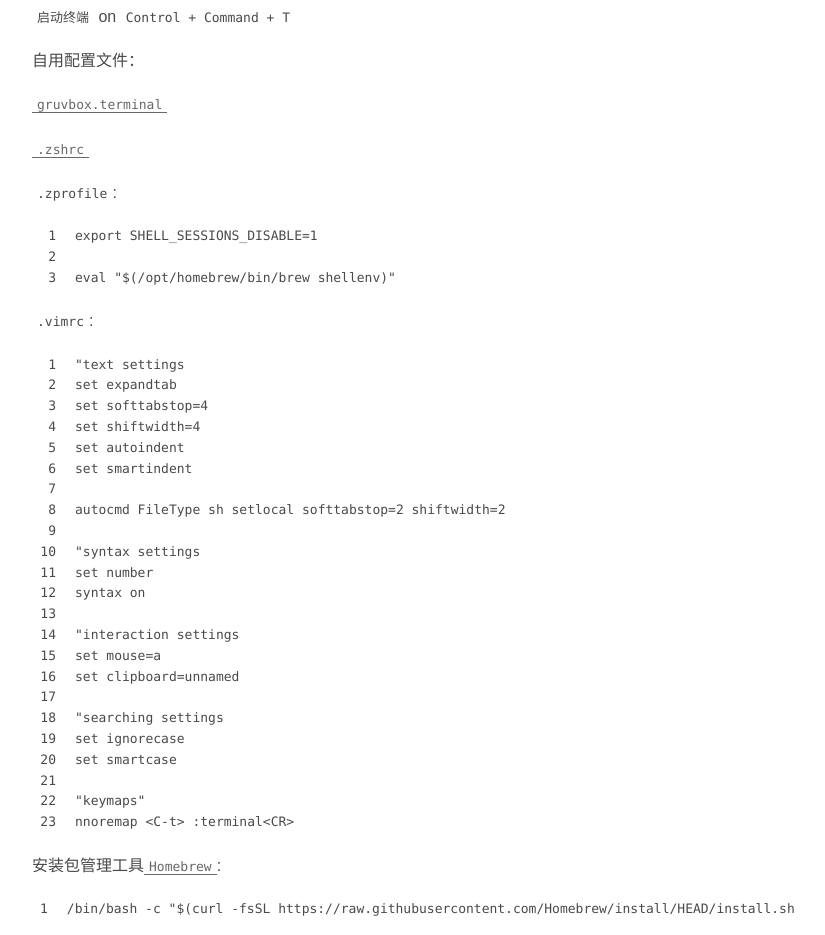
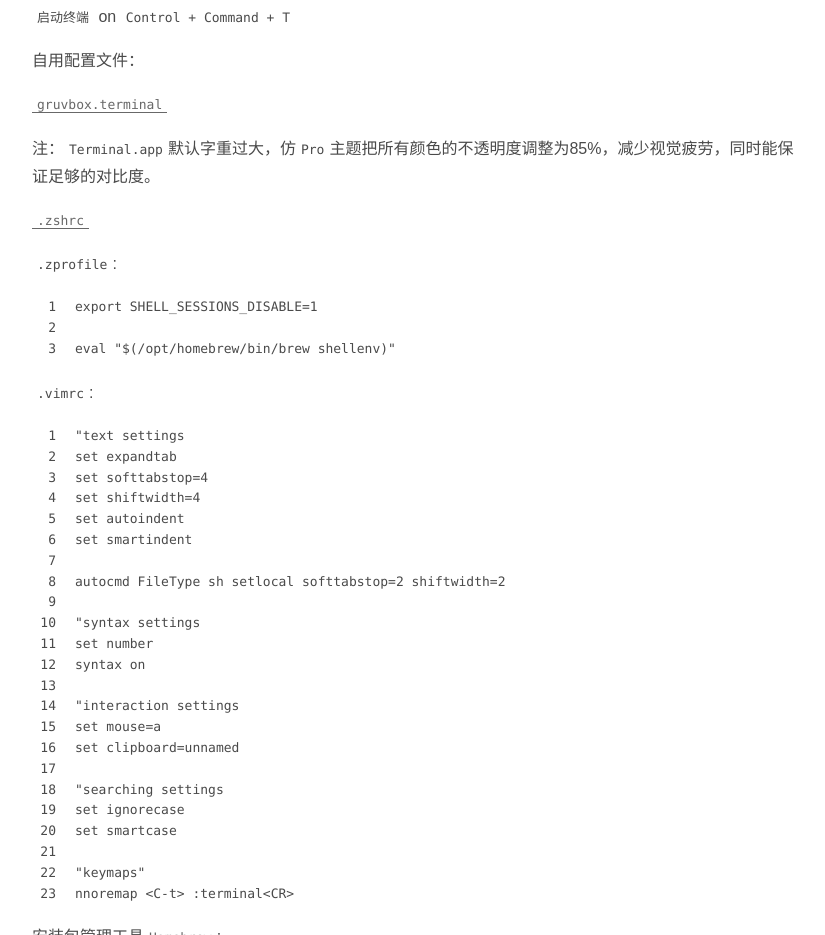
Before and after one commit to arinsong2001/arinsong2001.github.io, a plain HTML site: page 2023/01/29/Mac-configs/index.html in a window 1280 px wide. Shown: the part 1485-2420 px from the top of the page, without its empty margins (344-1169 px from the left). Drawn offline with Linux system fonts and the light colour scheme; a small style sheet from the web is missing.

Commit message:
Site updated: 2024-08-09 11:31:08

```diff
--- a/2023/01/29/Mac-configs/index.html
+++ b/2023/01/29/Mac-configs/index.html
@@ -125,6 +125,7 @@
 <p><code>启动终端</code> on <code>Control + Command + T</code></p>
 <p>自用配置文件：</p>
 <p><a target="_blank" rel="noopener" href="https://github.com/lysyi3m/macos-terminal-themes/blob/master/themes/gruvbox.terminal"><code>gruvbox.terminal</code></a></p>
+<p>注：<code>Terminal.app</code>默认字重过大，仿<code>Pro</code>主题把所有颜色的不透明度调整为85%，减少视觉疲劳，同时能保证足够的对比度。</p>
 <p><a target="_blank" rel="noopener" href="https://arinsong2001.github.io/2023/04/22/Zsh-configs/"><code>.zshrc</code></a></p>
 <p><code>.zprofile</code>:</p>
 <figure class="highlight plaintext"><table><tr><td class="gutter"><pre><span class="line">1</span><br><span class="line">2</span><br><span class="line">3</span><br></pre></td><td class="code"><pre><span class="line">export SHELL_SESSIONS_DISABLE=1</span><br><span class="line"></span><br><span class="line">eval &quot;$(/opt/homebrew/bin/brew shellenv)&quot;</span><br></pre></td></tr></table></figure>
```
Also changed, not shown: index.html (+1 -0 lines).
